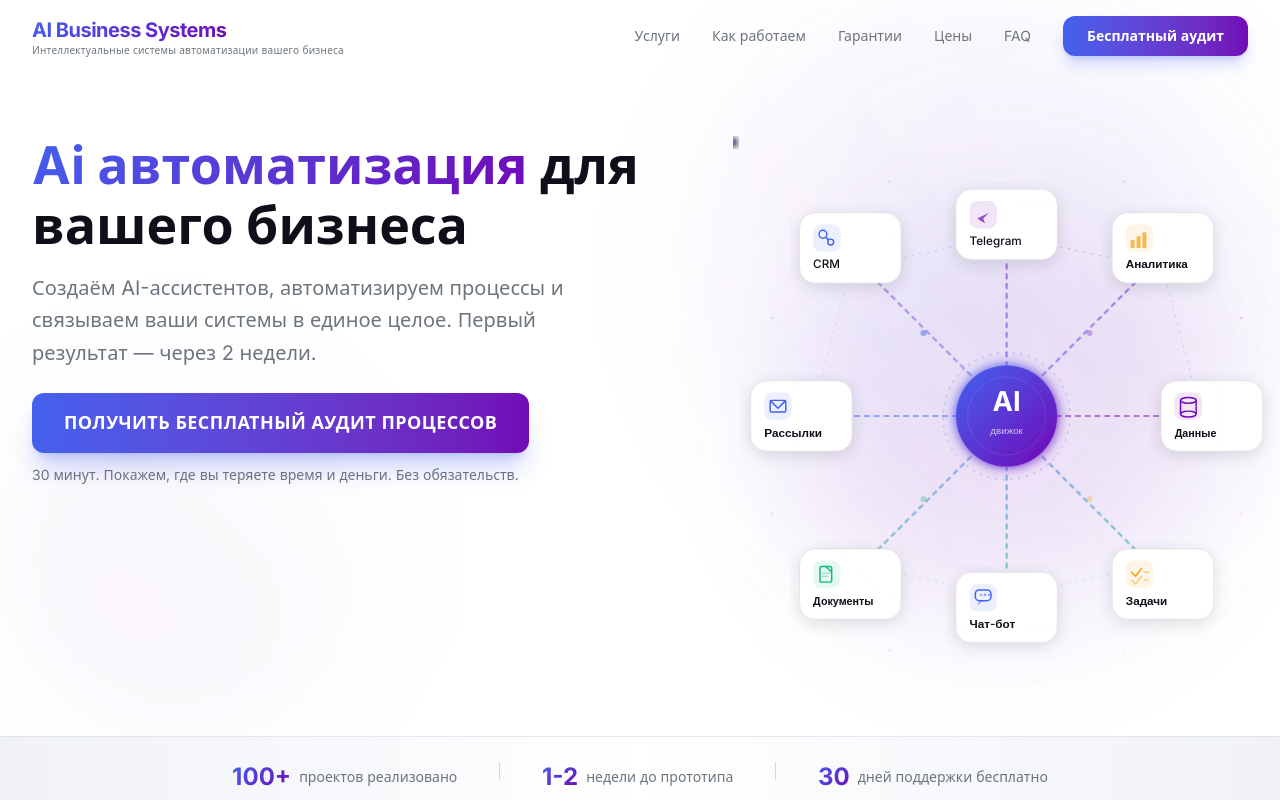
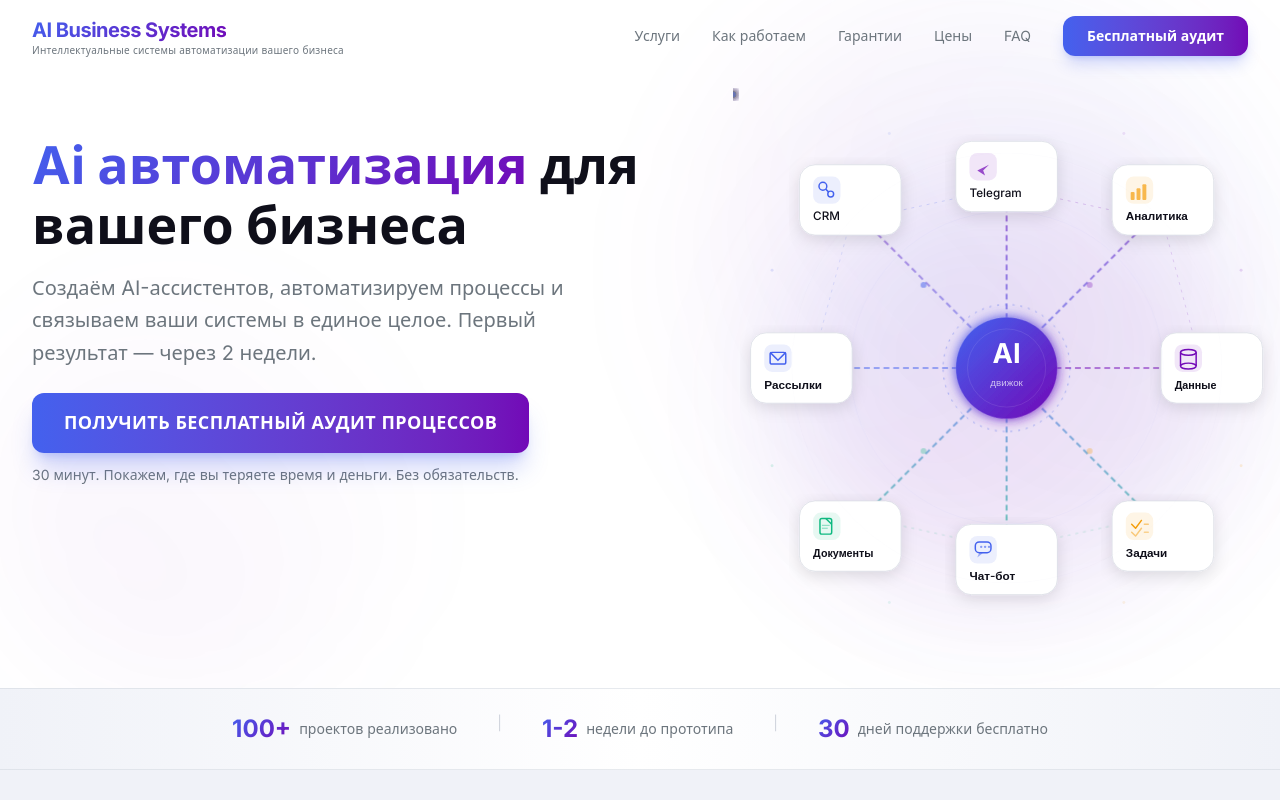
Before and after one commit to g94590/ai-landing, a Next.js app: page /ai-landing/ in a window 1280 px wide. Shown: the top 800 px of the page. Built offline with nearby package versions, Linux system fonts and the light colour scheme.

Commit message:
Shift mind map SVG up to align with heading
Co-Authored-By: Claude Opus 4.6 <noreply@anthropic.com>

```diff
--- a/components/Hero.tsx
+++ b/components/Hero.tsx
@@ -47,7 +47,7 @@ export default function Hero() {
               <div className="w-[420px] h-[420px] bg-gradient-to-br from-brand-accent/15 via-brand-purple/10 to-brand-accent/5 rounded-full blur-3xl animate-glow" />
             </div>
 
-            <svg width="560" height="560" viewBox="0 0 560 560" fill="none" xmlns="http://www.w3.org/2000/svg" className="relative z-10">
+            <svg width="560" height="560" viewBox="0 0 560 560" fill="none" xmlns="http://www.w3.org/2000/svg" className="relative z-10 -mt-12">
               <defs>
                 <linearGradient id="lineGradAB" x1="280" y1="280" x2="280" y2="80" gradientUnits="userSpaceOnUse">
                   <stop stopColor="#4361EE" /><stop offset="1" stopColor="#7209B7" />
```
